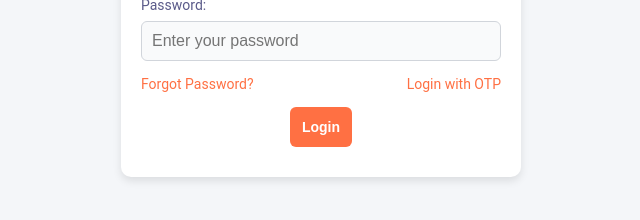
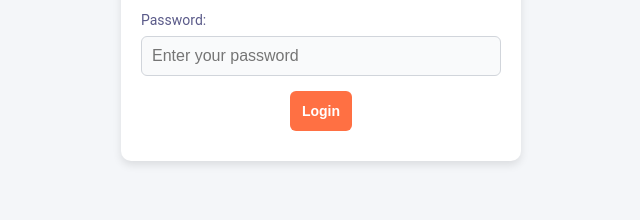
Before and after one commit to Bharath-k7/Task-manager, a website: page public/html/login.html in a window 1280 px wide. Shown: the part 390-610 px from the top of the page, without its empty margins (319-959 px from the left). Drawn offline with nearby package versions, Linux system fonts and the light colour scheme.

Commit message:
removed form-links

```diff
--- a/public/html/login.html
+++ b/public/html/login.html
@@ -39,10 +39,10 @@
           />
         </div>
 
-        <div class="form-links">
+        <!-- <div class="form-links">
           <a href="#">Forgot Password?</a>
           <a href="/auth/login-with-otp">Login with OTP</a>
-        </div>
+        </div> -->
 
         <div class="form-actions">
           <button class="btn-submit" type="submit">Login</button>
```
